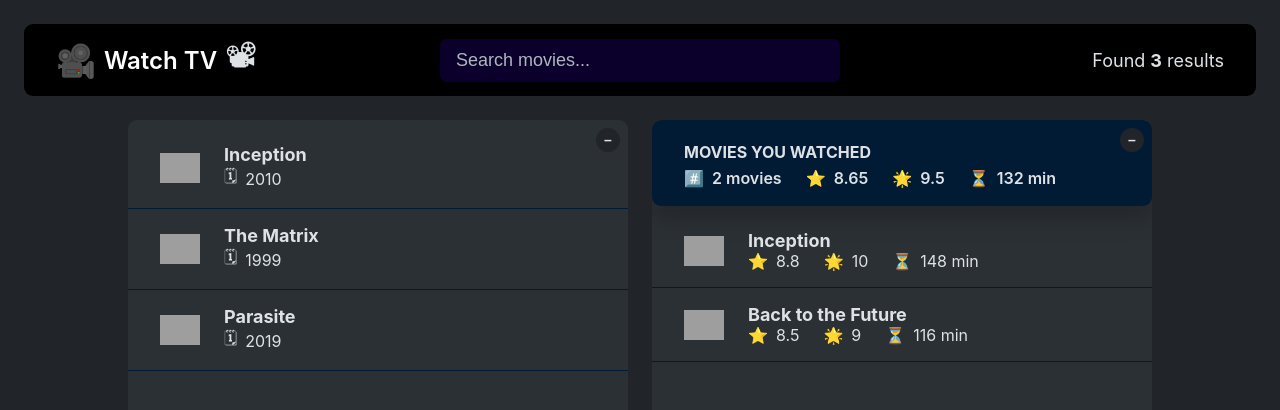
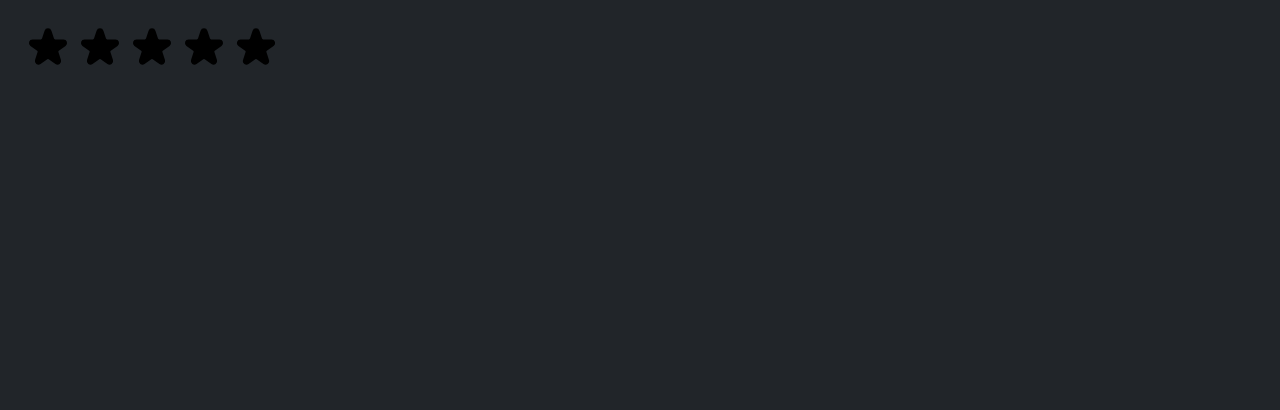
Before and after one commit to ZakaDev22/watch-tv, a React (Create React App) app: page / in a window 1280 px wide. Shown: the top 410 px of the page. Built offline with nearby package versions, Linux system fonts and the light colour scheme; grey boxes are pictures that could not be loaded.

Commit message:
Add StarRating component and update index.js to render it

```diff
--- /dev/null
+++ b/src/StarRating.js
@@ -0,0 +1,41 @@
+import { useState } from "react";
+
+const containerStyle = {
+  display: "flex",
+  alignItems: "center",
+  gab: "16px",
+};
+
+export default function StarRating({ MaxRating = 5 }) {
+  const [rating, setRating] = useState(0);
+  return (
+    <div style={containerStyle}>
+      <div style={{ display: "flex", gap: "4px" }}>
+        {Array.from({ length: MaxRating }, (_, i) => (
+          <Star key={i} />
+        ))}
+      </div>
+      <p style={{ lineHeight: "1", margin: "0" }}>{rating || ""}</p>
+    </div>
+  );
+}
+
+const staerStyle = {
+  width: "48px",
+  height: "48px",
+  cursor: "pointer",
+};
+function Star() {
+  return (
+    <span role="button" style={staerStyle}>
+      <svg
+        xmlns="http://www.w3.org/2000/svg"
+        viewBox="0 0 20 20"
+        fill="#000"
+        stroke="#000"
+      >
+        <path d="M9.049 2.927c.3-.921 1.603-.921 1.902 0l1.07 3.292a1 1 0 00.95.69h3.462c.969 0 1.371 1.24.588 1.81l-2.8 2.034a1 1 0 00-.364 1.118l1.07 3.292c.3.921-.755 1.688-1.54 1.118l-2.8-2.034a1 1 0 00-1.175 0l-2.8 2.034c-.784.57-1.838-.197-1.539-1.118l1.07-3.292a1 1 0 00-.364-1.118L2.98 8.72c-.783-.57-.38-1.81.588-1.81h3.461a1 1 0 00.951-.69l1.07-3.292z" />
+      </svg>
+    </span>
+  );
+}
--- a/src/index.js
+++ b/src/index.js
@@ -2,10 +2,12 @@
 import ReactDOM from "react-dom/client";
 import "./index.css";
 import App from "./App";
+import StarRating from "./StarRating";
 
 const root = ReactDOM.createRoot(document.getElementById("root"));
 root.render(
   <React.StrictMode>
-    <App />
+    {/* <App /> */}
+    <StarRating MaxRating={5} />
   </React.StrictMode>
 );
```
Also changed, not shown: src/index.css (+0 -41 lines).
